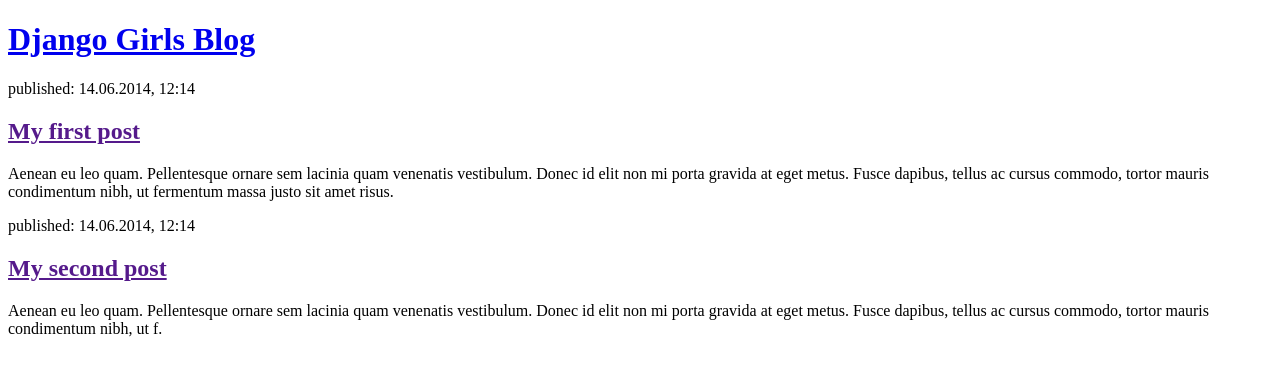
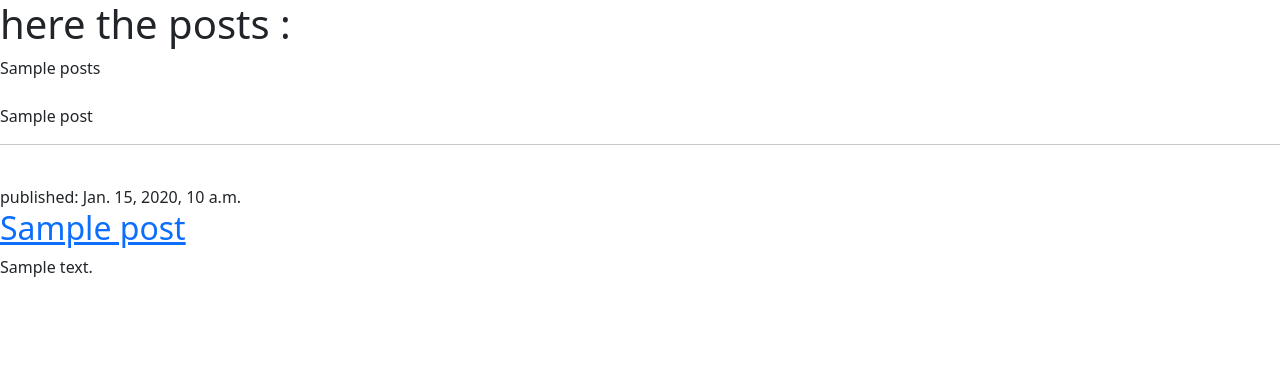
Before and after one commit to youssef115/my-first-blog, a Django app: template blog/templates/blog/post_list.html in a window 1280 px wide. Shown: the top 376 px of the page. Run offline with Django 3.2, Linux system fonts and the light colour scheme; the template is opened without the code that fills it: most values are stand-ins (such as "Sample title", 1, 10 or a date in 2020).

Commit message:
Modified templates to display posts from database.

```diff
--- a/blog/templates/blog/post_list.html
+++ b/blog/templates/blog/post_list.html
@@ -2,22 +2,25 @@
 <html>
     <head>
         <title>Django Girls blog</title>
+        <link rel="stylesheet" href="https://cdn.jsdelivr.net/npm/bootstrap@5.1.3/dist/css/bootstrap.min.css" integrity="sha384-1BmE4kWBq78iYhFldvKuhfTAU6auU8tT94WrHftjDbrCEXSU1oBoqyl2QvZ6jIW3" crossorigin="anonymous">
     </head>
     <body>
-        <header>
-            <h1><a href="/">Django Girls Blog</a></h1>
-        </header>
-
-        <article>
-            <time>published: 14.06.2014, 12:14</time>
-            <h2><a href="">My first post</a></h2>
-            <p>Aenean eu leo quam. Pellentesque ornare sem lacinia quam venenatis vestibulum. Donec id elit non mi porta gravida at eget metus. Fusce dapibus, tellus ac cursus commodo, tortor mauris condimentum nibh, ut fermentum massa justo sit amet risus.</p>
-        </article>
-
-        <article>
-            <time>published: 14.06.2014, 12:14</time>
-            <h2><a href="">My second post</a></h2>
-            <p>Aenean eu leo quam. Pellentesque ornare sem lacinia quam venenatis vestibulum. Donec id elit non mi porta gravida at eget metus. Fusce dapibus, tellus ac cursus commodo, tortor mauris condimentum nibh, ut f.</p>
-        </article>
+        <h1>here the posts :</h1>
+        {{ posts }}
+    </hr>
+    <br>
+        {% for post in posts %}
+        <br>
+             {{ post }}
+        {% endfor %}
+        <hr>
+        <br>
+        {% for post in posts %}
+    <article>
+        <time>published: {{ post.published_date }}</time>
+        <h2><a href="">{{ post.title }}</a></h2>
+        <p>{{ post.text|linebreaksbr }}</p>
+    </article>
+{% endfor %}
     </body>
 </html>
--- a/blog/views.py
+++ b/blog/views.py
@@ -1,6 +1,8 @@
 from django.shortcuts import render
-
+from django.utils import timezone
+from .models import Post
 # Create your views here.
 
 def post_list(request):
-    return render(request, 'blog/post_list.html', {})
+    posts = Post.objects.filter(published_date__lte=timezone.now()).order_by('published_date')
+    return render(request, 'blog/post_list.html', { 'posts': posts })
```
Also changed, not shown: db.sqlite3.
